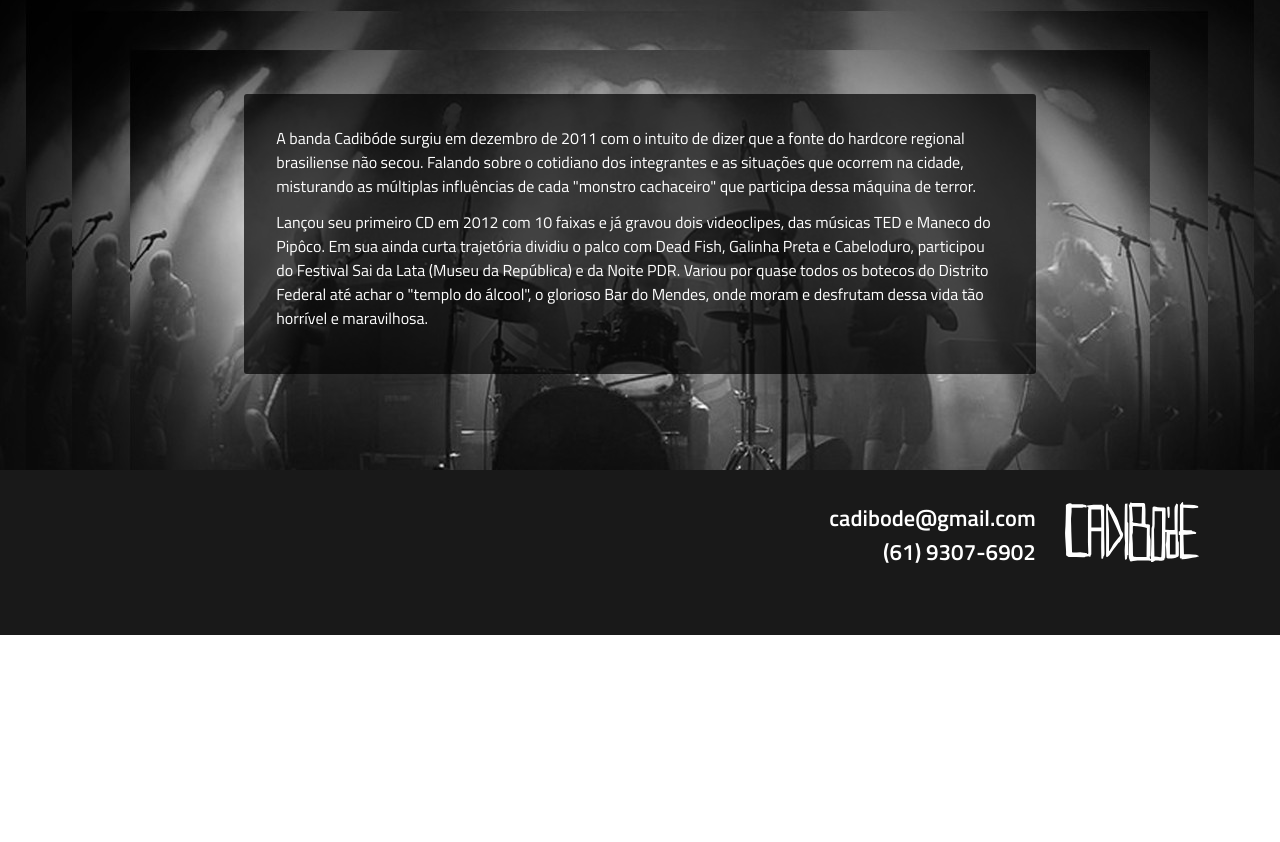
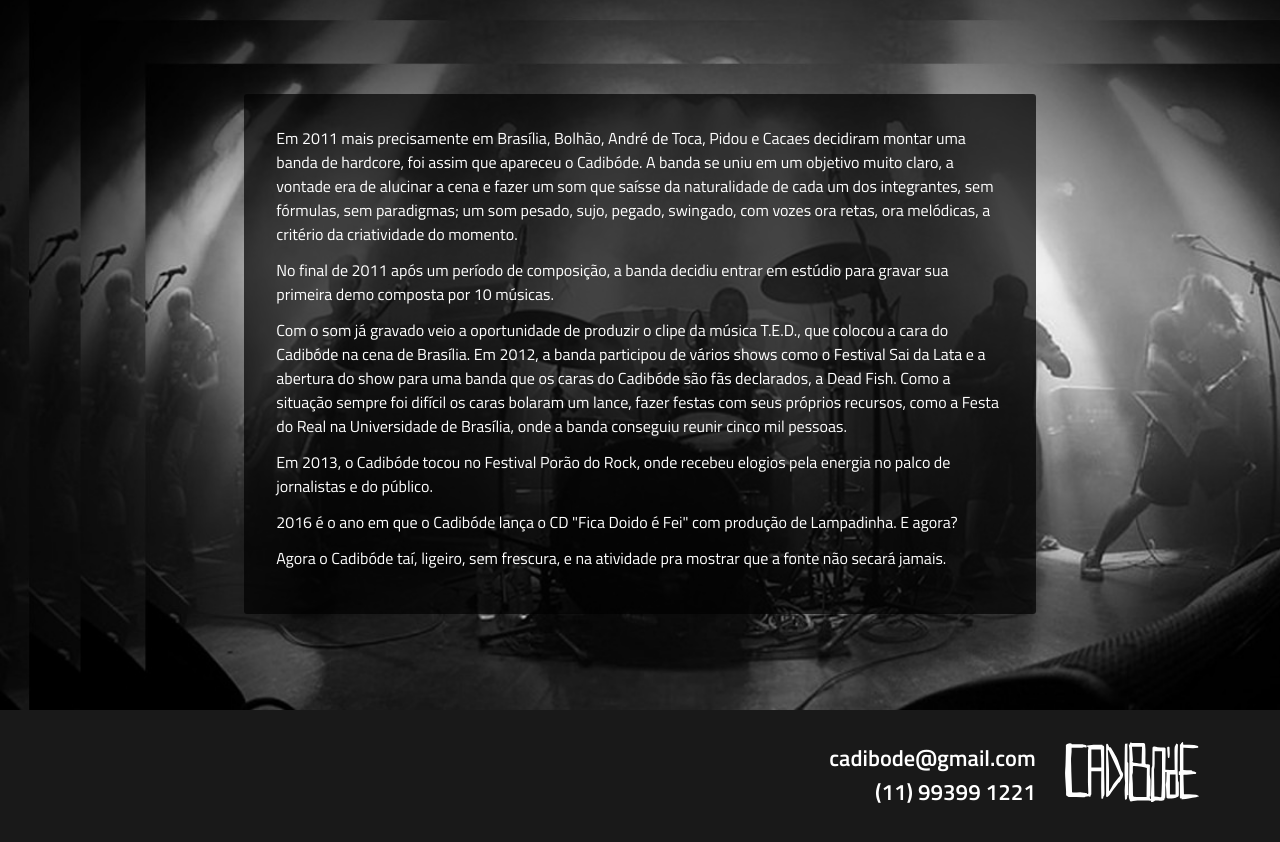
Before and after one commit to dfosco/cadibode, a plain HTML site: page index.html in a window 1280 px wide. Shown: the part 940-1782 px from the top of the page. Before the commit the page ends 1575 px from the top, so only its background shows below. Drawn offline with nearby package versions, Linux system fonts and the light colour scheme.

Commit message:
Atualiza texto do release Atualiza número do telefone Atualiza link do youtube

```diff
--- a/index.html
+++ b/index.html
@@ -42,7 +42,8 @@
       <div class="main-inner">
         <div class="cadi-video">
           <div class="embed-container">
-            <iframe src='https://www.youtube.com/embed/A3C2I0o7e1s' frameborder='0' allowfullscreen></iframe>
+            <iframe src='https://www.youtube.com/embed/A-JwaOMnbms'
+             frameborder='0' allowfullscreen></iframe>
           </div>
         </div>
       </div>
@@ -50,8 +51,13 @@
     <section class="release">
       <div class="release-box">
         <div class="release-copy">
-          <p>A banda Cadibóde surgiu em dezembro de 2011 com o intuito de dizer que a fonte do hardcore regional brasiliense não secou. Falando sobre o cotidiano dos integrantes e as situações que ocorrem na cidade, misturando as múltiplas influências de cada "monstro cachaceiro" que participa dessa máquina de terror.</p>
-          <p>Lançou seu primeiro CD em 2012 com 10 faixas e já gravou dois videoclipes, das músicas TED e Maneco do Pipôco. Em sua ainda curta trajetória dividiu o palco com Dead Fish, Galinha Preta e Cabeloduro, participou do Festival Sai da Lata (Museu da República) e da Noite PDR. Variou por quase todos os botecos do Distrito Federal até achar o "templo do álcool", o glorioso Bar do Mendes, onde moram e desfrutam dessa vida tão horrível e maravilhosa.</p>
+          <p>Em 2011 mais precisamente em Brasília, Bolhão, André de Toca, Pidou e Cacaes decidiram montar uma banda de hardcore, foi assim que apareceu o Cadibóde. A banda se uniu em um objetivo muito claro, a  vontade era de alucinar a cena e fazer um som que saísse da naturalidade de cada um dos integrantes, sem fórmulas, sem paradigmas; um som pesado, sujo, pegado, swingado, com vozes ora retas, ora melódicas, a critério da criatividade do momento.
+          </p>
+          <p>No final de 2011 após um período de composição, a banda decidiu entrar em estúdio para gravar sua primeira demo composta por 10 músicas.</p>
+          <p>Com o som já gravado veio a oportunidade de produzir o clipe da música T.E.D., que colocou a cara do Cadibóde na cena de Brasília. Em 2012, a banda participou de vários shows como o Festival Sai da Lata e a  abertura do show para uma banda que os caras do Cadibóde são fãs declarados, a Dead Fish. Como a situação sempre foi difícil os caras bolaram um lance, fazer festas com seus próprios recursos, como a Festa do Real na Universidade de Brasília, onde a banda conseguiu reunir cinco mil pessoas.</p>
+          <p>Em 2013, o Cadibóde tocou no Festival Porão do Rock, onde recebeu elogios pela energia no palco de jornalistas e do público.</p>
+          <p>2016 é o ano em que o Cadibóde lança o CD "Fica Doido é Fei" com produção de Lampadinha. E agora?</p>
+          <p>Agora o Cadibóde taí, ligeiro, sem frescura, e na atividade pra mostrar que a fonte não secará jamais.</p>
         </div>
       </div>
     </section>
@@ -59,7 +65,7 @@
       <div class="footer-content">
         <div class="texto-contato">
           <a class="link-contato" href="mailto:cadibode@gmail.com">cadibode@gmail.com</a>
-          <a class="telefone-contato" href="tel:61-9307-6902">(61) 9307-6902</a>
+          <a class="telefone-contato" href="tel:61-9307-6902">(11) 99399 1221</a>
         </div>
         <div class="logo-wrapper">
           <img class="footer-logo" src="images/logos/cadibode_logo.svg" alt="Cadibode" />
```
